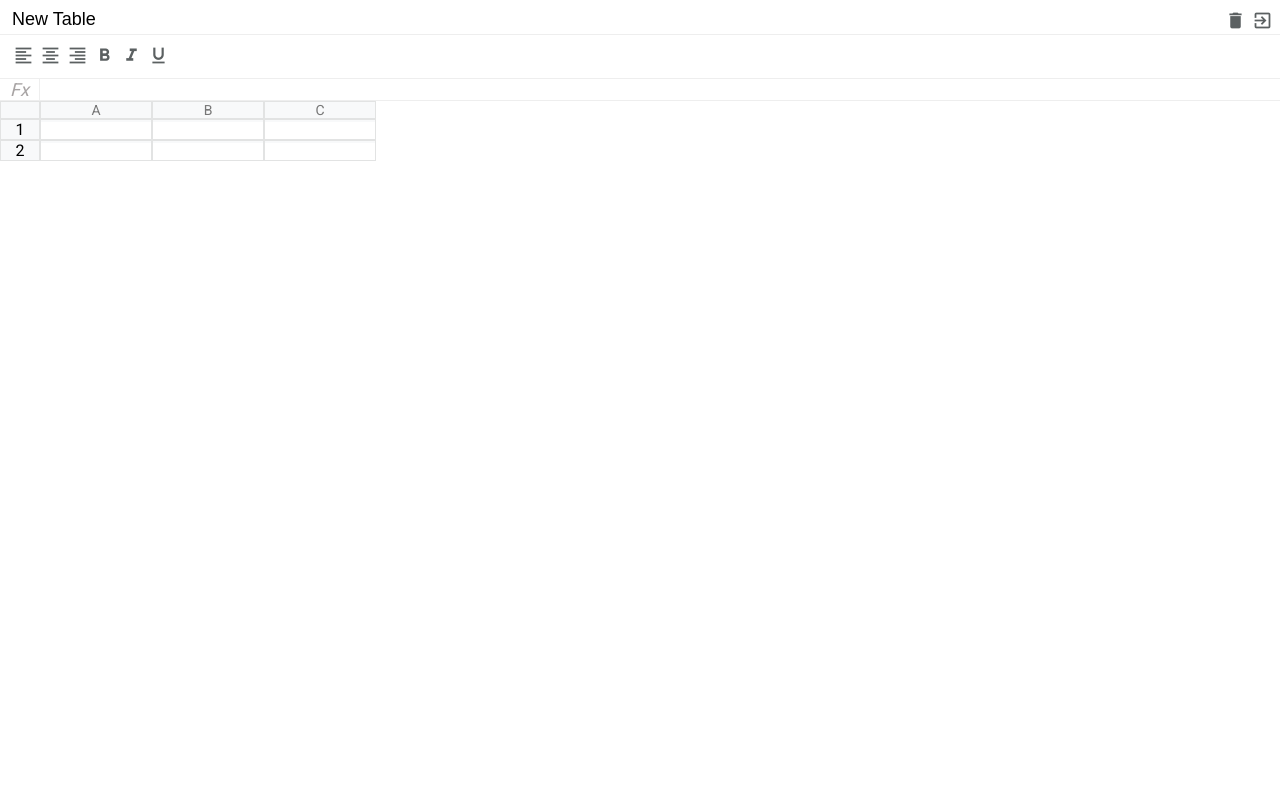
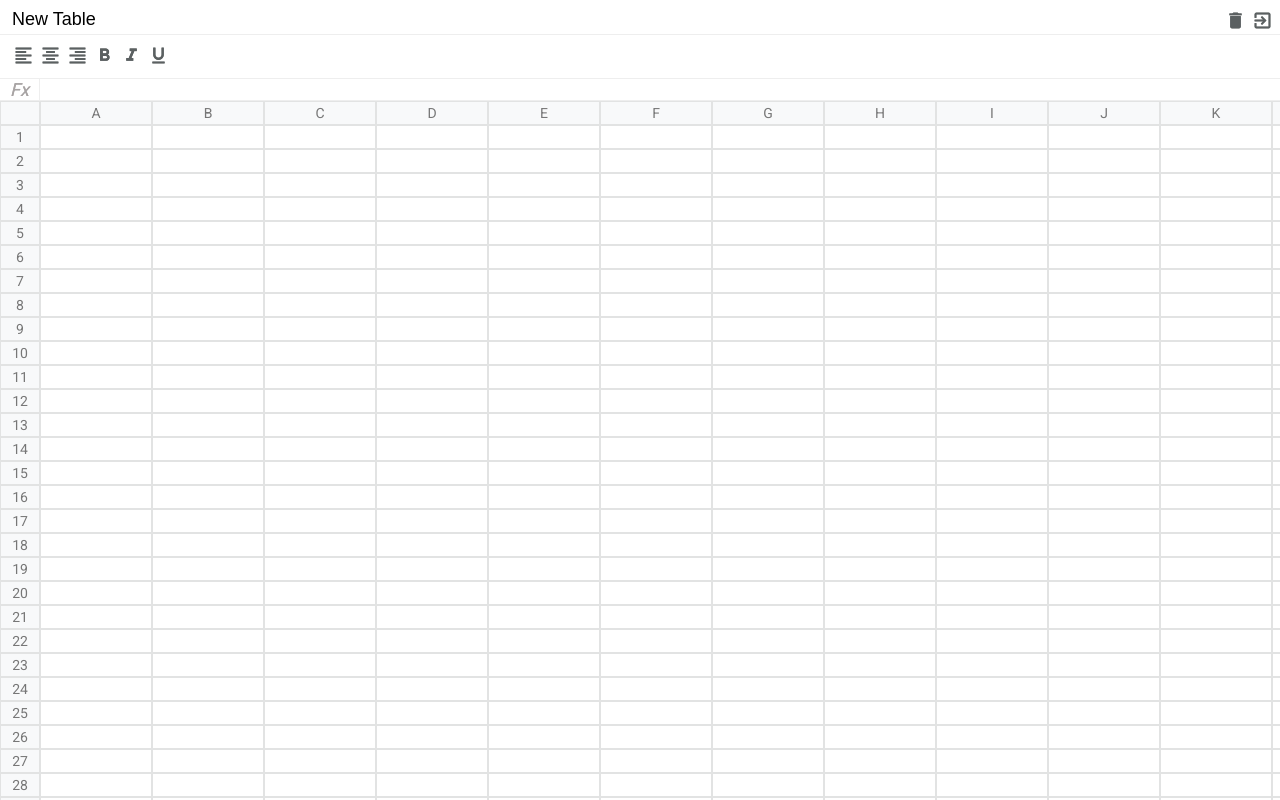
Before and after one commit to XkoderFX/FlexExcel, a website built with webpack: page src/assets/excel.html in a window 1280 px wide. Built offline with nearby package versions, Linux system fonts and the light colour scheme.

Commit message:
complete base framework functional

```diff
--- a/src/assets/excel.html
+++ b/src/assets/excel.html
@@ -13,7 +13,7 @@
         <link rel="shortcut icon" href="favicon.svg" type="image/x-icon" />
     </head>
     <body>
-        <div id="app" class="excel">
+        <div id="app">
             <header class="header">
                 <input
                     type="text"
--- /dev/null
+++ b/src/components/excel/Excel.ts
@@ -0,0 +1,39 @@
+import ExcelComponent from "core/ExcelComponent";
+import { DM, Dom } from "core/domManager";
+
+type Options = {
+    components: any;
+};
+
+export default class Excel {
+    private $el: Dom;
+    private components: ExcelComponent[];
+
+    constructor(selector: string, options: Options) {
+        this.$el = DM(selector);
+        this.components = options.components || [];
+    }
+
+    getRoot(): Dom {
+        const $root = DM.create("div", "excel");
+
+        this.components = this.components.map((Component: any) => {
+            const $elem = DM.create("div", Component.className);
+
+            const component: ExcelComponent = new Component($elem);
+
+            $elem.html(component.toHTML());
+
+            $root.append($elem);
+
+            return component;
+        });
+
+        return $root;
+    }
+
+    render() {
+        this.$el.append(this.getRoot());
+        this.components.forEach((component) => component.init());
+    }
+}
--- /dev/null
+++ b/src/components/formula/formula.ts
@@ -0,0 +1,26 @@
+import ExcelComponent from "core/ExcelComponent";
+import { Dom } from "core/domManager";
+
+export class Formula extends ExcelComponent {
+    static className: string = "formula";
+
+    constructor($root: Dom) {
+        super($root, {
+            name: "Formula",
+            listeners: ["input"],
+        });
+    }
+
+    toHTML(): string {
+        return /*html*/ `
+        <div class="formula__icon">
+            Fx
+        </div>
+        <input type="text" class="formula__input" />
+       `;
+    }
+
+    onInput(event: Event) {
+        console.log(this.$root);
+    }
+}
--- /dev/null
+++ b/src/components/header/Header.ts
@@ -0,0 +1,32 @@
+import ExcelComponent from "core/ExcelComponent";
+import { Dom } from "core/domManager";
+
+export class Header extends ExcelComponent {
+    static className: string = "header";
+
+    constructor($root: Dom) {
+        super($root, {
+            name: "Header",
+        });
+    }
+
+    toHTML(): string {
+        return /*html*/ `
+        <input
+        type="text"
+        value="New Table"
+        class="header__title-input"
+        />
+
+        <div class="buttons">
+            <div class="buttons__btn buttons__btn--trash">
+                <i class="material-icons">delete</i>
+            </div>
+
+            <div class="buttons__btn buttons__btn--back">
+                <i class="material-icons">exit_to_app</i>
+            </div>
+        </div>
+       `;
+    }
+}
--- /dev/null
+++ b/src/components/table/Table.ts
@@ -0,0 +1,10 @@
+import ExcelComponent from "core/ExcelComponent";
+import { createTable } from "./table.template";
+
+export class Table extends ExcelComponent {
+    static className: string = "table";
+
+    toHTML(): string {
+        return /*html*/ `<table> ${createTable(40)} </table> `;
+    }
+}
--- /dev/null
+++ b/src/components/table/table.template.ts
@@ -0,0 +1,50 @@
+enum CODES {
+    A = 65,
+    Z = 90,
+}
+
+function createRow(content: string, index?: number): string {
+    return /*html*/ `
+    <tr class="table__row">
+        <td class="table__column table__column-num">${index ?? ""}</td>
+        ${content}
+    </tr>
+    `;
+}
+
+function createLetterColumn(letter: string) {
+    return /*html*/ `
+        <th class="table__column table__column--head">${letter}</th>
+    `;
+}
+
+function createColumn() {
+    return /*html*/ `
+    <td class="table__column">
+        <input type="text" />
+    </td>
+    `;
+}
+
+const ToChar = (_: any, index: number) => String.fromCharCode(CODES.A + index);
+
+export function createTable(rowsCount = 10) {
+    const colsCount = CODES.Z - CODES.A + 1;
+    const rows: string[] = [];
+
+    const cols = new Array(colsCount)
+        .fill("")
+        .map(ToChar)
+        .map(createLetterColumn)
+        .join("");
+
+    rows.push(createRow(cols));
+
+    for (let i = 0; i < rowsCount; i++) {
+        const cells = new Array(colsCount).fill("").map(createColumn).join("");
+
+        rows.push(createRow(cells, i + 1));
+    }
+
+    return rows.join("");
+}
--- /dev/null
+++ b/src/components/toolbar/Toolbar.ts
@@ -0,0 +1,47 @@
+import ExcelComponent from "core/ExcelComponent";
+import { Dom } from "core/domManager";
+
+export class Toolbar extends ExcelComponent {
+    static className: string = "excel__toolbar";
+
+    constructor($root: Dom) {
+        super($root, {
+            name: "Toolbar",
+            listeners: ["click"],
+        });
+    }
+
+    toHTML(): string {
+        return /*html*/ `
+        <div class="buttons">
+            <div class="buttons__btn">
+                <i class="material-icons">format_align_left </i>
+            </div>
+
+            <div class="buttons__btn">
+                <i class="material-icons">format_align_center</i>
+            </div>
+
+            <div class="buttons__btn">
+                <i class="material-icons">format_align_right </i>
+            </div>
+
+            <div class="buttons__btn">
+                <i class="material-icons">format_bold</i>
+            </div>
+
+            <div class="buttons__btn">
+                <i class="material-icons">format_italic</i>
+            </div>
+
+            <div class="buttons__btn">
+                <i class="material-icons">format_underlined</i>
+            </div>
+        </div>
+       `;
+    }
+
+    onClick(event: Event) {
+        console.log(event.target);
+    }
+}
--- /dev/null
+++ b/src/core/DomListener.ts
@@ -0,0 +1,42 @@
+import { Dom } from "./domManager";
+import { capitalize } from "./utils";
+
+export default class DomListener {
+    protected $root: Dom;
+    private listeners: string[];
+    [prop: string]: any;
+
+    constructor($root: Dom, listeners: string[] = []) {
+        if (!$root) {
+            throw new Error("no $root provided");
+        }
+        this.$root = $root;
+        this.listeners = listeners;
+    }
+
+    initDOMListeners() {
+        this.listeners.forEach((listener) => {
+            const method: string = getMethodName(listener);
+
+            if (method in this) {
+                this[method] = this[method].bind(this);
+                this.$root.on(listener, this[method]);
+            } else {
+                throw new ReferenceError(
+                    `method ${method} is not defined in ${this.name}`
+                );
+            }
+        });
+    }
+
+    removeDOMListeners() {
+        this.listeners.forEach((listener) => {
+            const method: string = getMethodName(listener);
+            this.$root.off(listener, this[method]);
+        });
+    }
+}
+
+function getMethodName(eventName: string): string {
+    return `on${capitalize(eventName)}`;
+}
--- /dev/null
+++ b/src/core/ExcelComponent.ts
@@ -0,0 +1,20 @@
+import DomListener from "core/DomListener";
+import { Dom } from "./domManager";
+
+type Options = {
+    name: string;
+    listeners?: string[];
+};
+
+export default abstract class ExcelComponent extends DomListener {
+    constructor($root: Dom, options: Options = { name: "", listeners: [] }) {
+        super($root, options.listeners);
+        this.name = options.name;
+    }
+
+    abstract toHTML(): string;
+
+    init() {
+        this.initDOMListeners();
+    }
+}
--- /dev/null
+++ b/src/core/domManager.ts
@@ -0,0 +1,53 @@
+export class Dom {
+    private $el: HTMLElement;
+    constructor(selector: string | HTMLElement) {
+        this.$el =
+            typeof selector === "string"
+                ? document.querySelector(selector)
+                : selector;
+    }
+
+    html(html?: string) {
+        if (typeof html === "string") {
+            this.$el.innerHTML = html;
+            return this;
+        }
+        return this.$el.outerHTML.trim();
+    }
+
+    on(eventType: string, fn: (event?: Event) => void) {
+        this.$el.addEventListener(eventType, fn);
+    }
+
+    off(eventType: string, fn: (event?: Event) => void) {
+        this.$el.removeEventListener(eventType, fn);
+    }
+
+    append(elem: HTMLElement | Dom) {
+        if (elem instanceof Dom) {
+            elem = elem.$el;
+        }
+
+        this.$el.append(elem);
+        return this;
+    }
+
+    clear() {
+        this.html("");
+        return this;
+    }
+}
+
+export function DM(selector: string | HTMLElement) {
+    return new Dom(selector);
+}
+
+DM.create = (tagName: string, classes?: string) => {
+    const el: HTMLElement = document.createElement(tagName);
+
+    if (classes) {
+        el.classList.add(classes);
+    }
+
+    return DM(el);
+};
--- /dev/null
+++ b/src/core/utils.ts
@@ -0,0 +1,3 @@
+export function capitalize(str: string) {
+    return str.charAt(0).toUpperCase() + str.slice(1);
+}
--- a/src/index.ts
+++ b/src/index.ts
@@ -1 +1,12 @@
 import "./scss/main.scss";
+import Excel from "./components/excel/Excel";
+import { Header } from "./components/header/Header";
+import { Toolbar } from "./components/toolbar/Toolbar";
+import { Formula } from "./components/formula/formula";
+import { Table } from "./components/table/Table";
+
+const excel = new Excel("#app", {
+    components: [Header, Toolbar, Formula, Table],
+});
+
+excel.render();
--- a/src/scss/abstracts/_mixins.scss
+++ b/src/scss/abstracts/_mixins.scss
@@ -24,10 +24,12 @@
 
 @mixin cell($min-width: 100px) {
     min-width: $min-width;
-
+    height: 24px;
     background-color: #f8f9fa;
     border: 1px solid #e2e3e3;
-    font-family: inherit;
+    input {
+        font-family: "Roboto", sans-serif;
+    }
 }
 
 @mixin foucsEffect {
--- a/src/scss/abstracts/_variables.scss
+++ b/src/scss/abstracts/_variables.scss
@@ -4,5 +4,5 @@ $formula-height: 22px;
 $hover-color: #1a73e8;
 $border-color: #eee;
 $row-info-cell: 40px;
-
 $cell: 110px;
+$table-height: calc(100vh - (34px + 45px + 22px));
--- a/src/scss/components/table.scss
+++ b/src/scss/components/table.scss
@@ -7,9 +7,12 @@ table {
 
 .table {
     max-width: 100%;
+    max-height: $table-height;
+
     position: absolute;
     top: $formula-height + $toolbar-height + $header-height;
-    overflow-x: auto;
+    overflow: scroll;
+
     &__column {
         @include cell();
         padding: 0px;
@@ -17,25 +20,26 @@ table {
             outline: 0px;
             border: none;
             width: $cell;
+            height: 100%;
             @include foucsEffect;
         }
     }
 
-    &__row--head {
     .table__column--info {
         @include cell($row-info-cell);
     }
 
-        .table__column--head {
-            color: #777;
+    &__column--head {
         font-size: 14px;
         font-weight: 400;
         @include cell();
-        }
+        color: #777;
     }
 
     .table__column-num {
         @include cell($row-info-cell);
+        color: #777;
+        font-size: 14px;
         text-align: center;
     }
 }
--- a/webpack.dev.js
+++ b/webpack.dev.js
@@ -1,7 +1,4 @@
 const path = require("path");
-const { CleanWebpackPlugin } = require("clean-webpack-plugin");
-const HtmlWebpackPlugin = require("html-webpack-plugin");
-const CopyPlugin = require("copy-webpack-plugin");
 const MiniCss = require("mini-css-extract-plugin");
 
 const commmon = require("./webpack.common");
@@ -10,7 +7,6 @@ const { merge } = require("webpack-merge");
 module.exports = merge(commmon, {
     devServer: {
         contentBase: path.resolve(__dirname, "dist"),
-        hot: true,
         watchContentBase: true,
     },
     devtool: "source-map",
--- a/webpack.prod.js
+++ b/webpack.prod.js
@@ -1,9 +1,7 @@
 const MiniCss = require("mini-css-extract-plugin");
 const HtmlWebpackPlugin = require("html-webpack-plugin");
-
 const commmon = require("./webpack.common");
 const { merge } = require("webpack-merge");
-const { isBundle } = require("typescript");
 
 module.exports = merge(commmon, {
     plugins: [
```
Also changed, not shown: tsconfig.json (+6 -1 lines), webpack.common.js (+11 -2 lines), 1 other file. Lines whose indentation alone changed are shown as unchanged.
